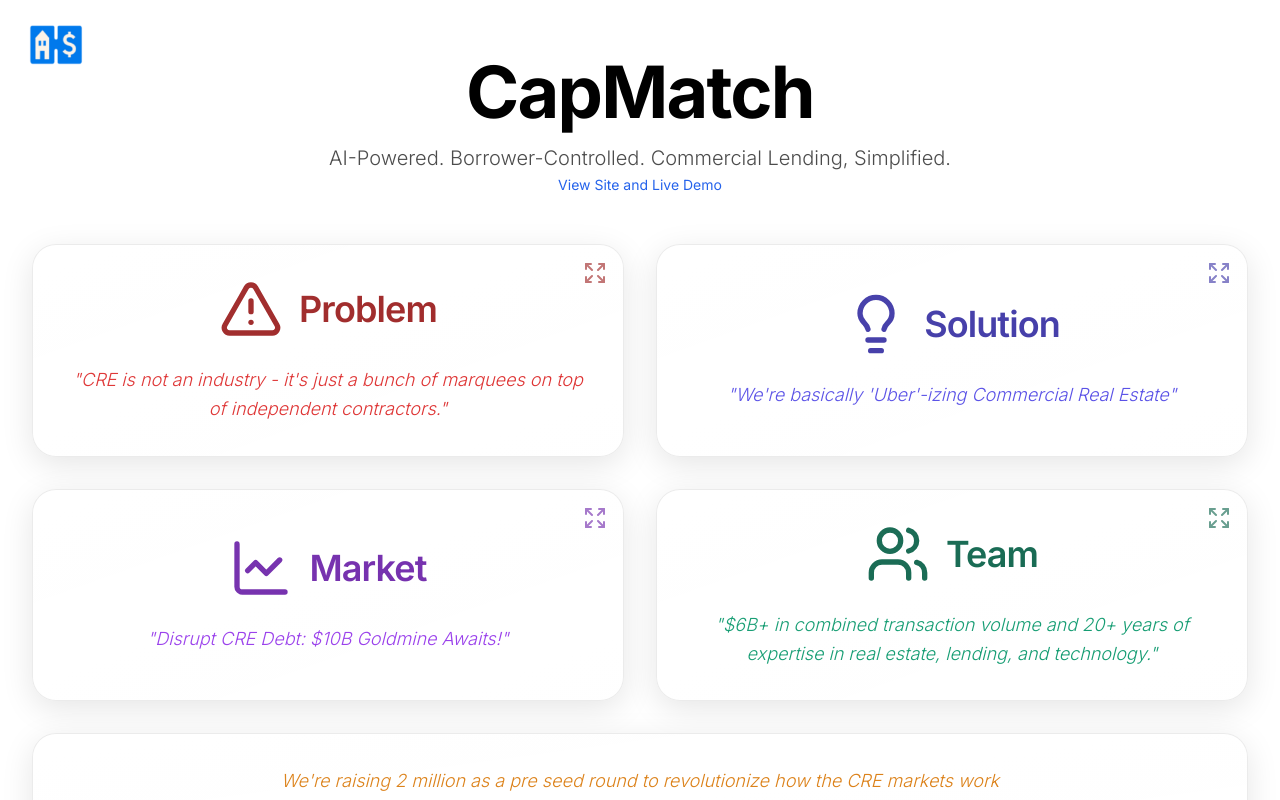
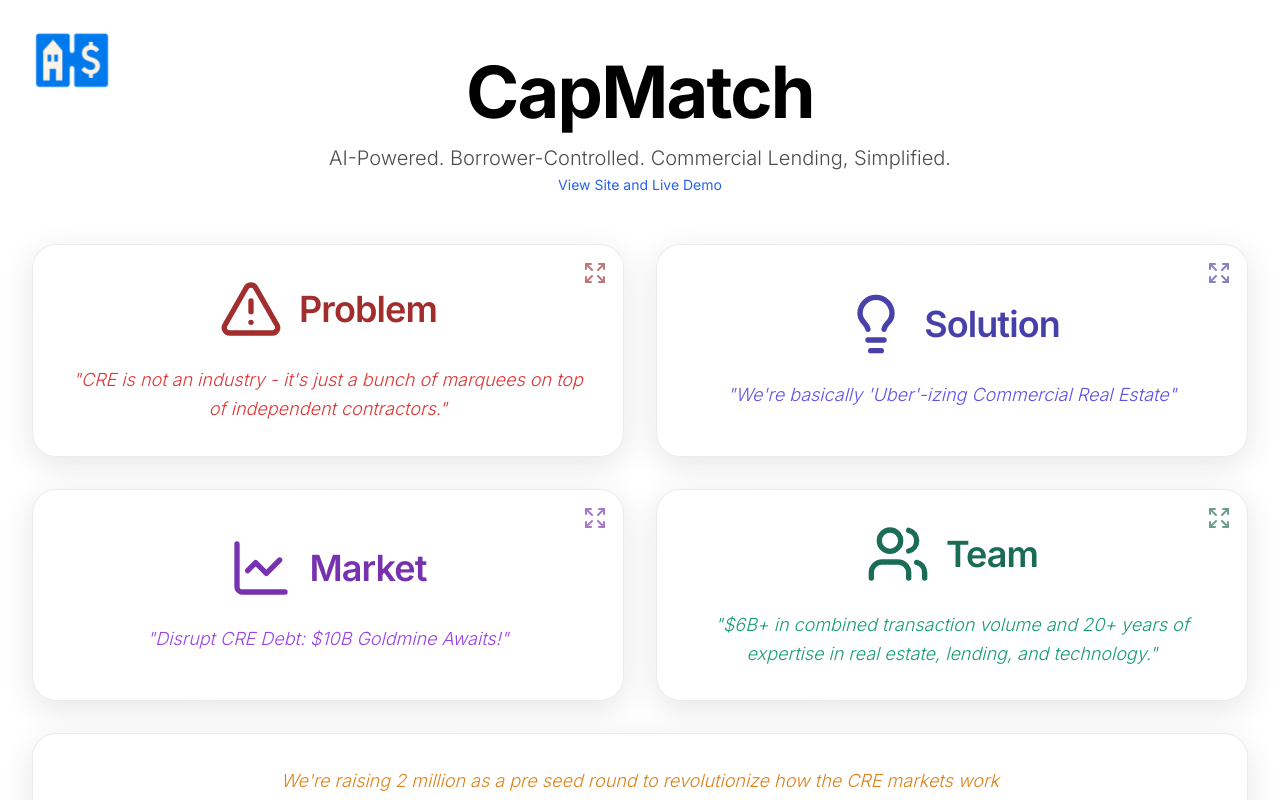
Before and after one commit to paramvora-myacara/acara-deck, a Next.js app: page / in a window 1280 px wide. Built offline with nearby package versions, Linux system fonts and the light colour scheme.

Commit message:
make logo in header bigger

```diff
--- a/src/components/Header.tsx
+++ b/src/components/Header.tsx
@@ -11,9 +11,9 @@ export default function Header() {
           <Image
             src="/CapMatchLogo.png"
             alt="CapMatch Logo"
-            width={120}
-            height={40}
-            className="h-20 w-auto"
+            width={180}
+            height={60}
+            className="h-28 w-auto"
             priority
           />
         </Link>
```
